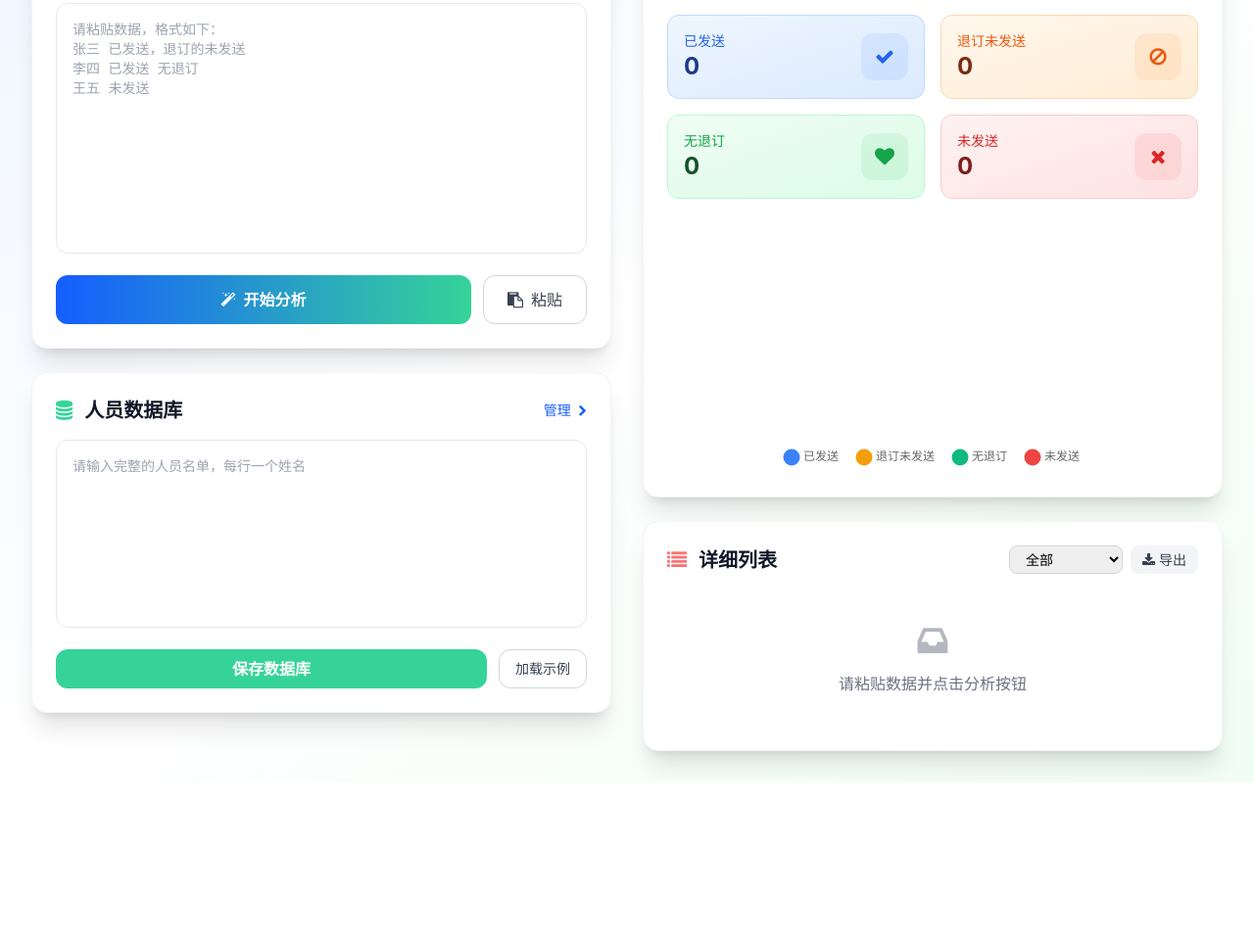
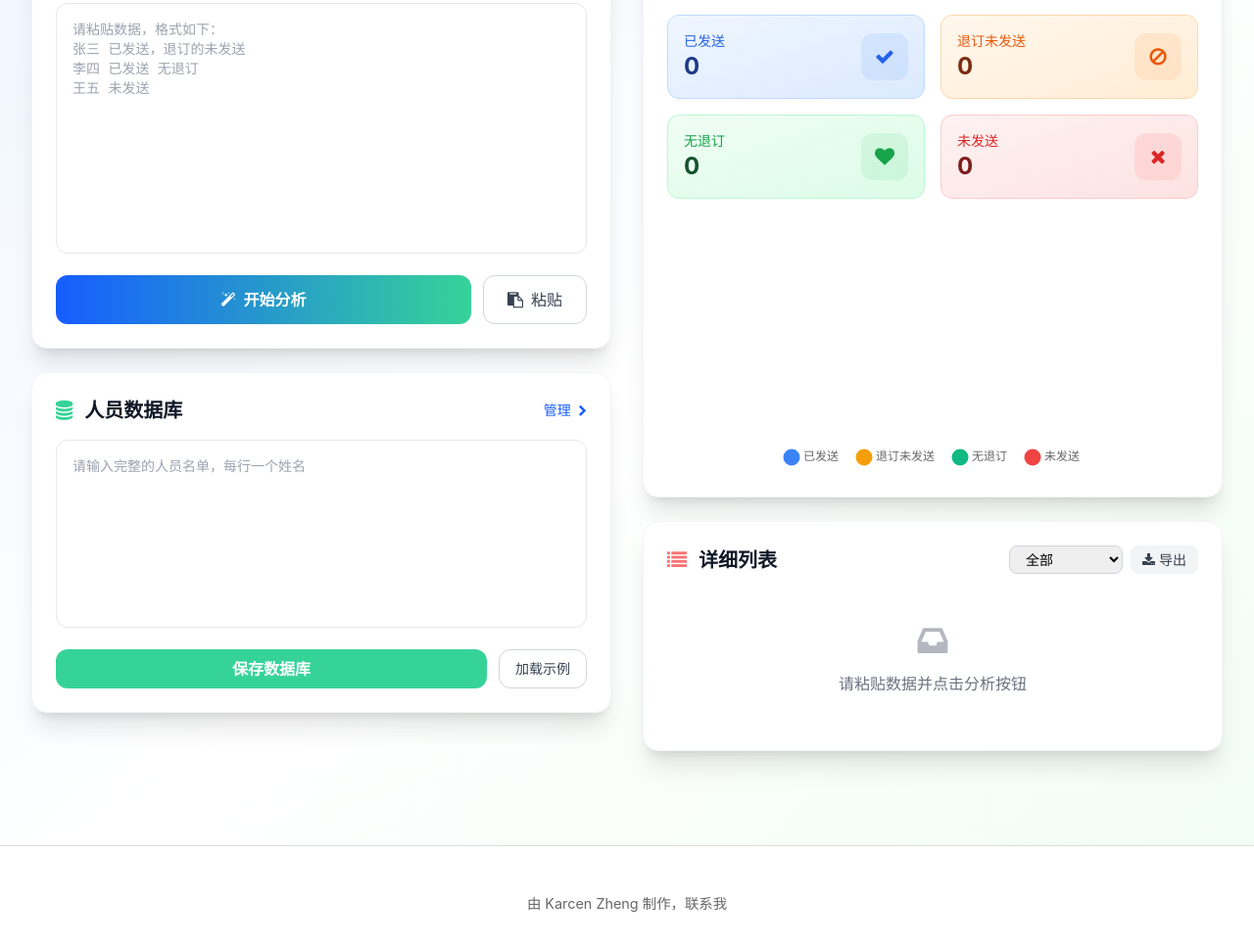
Before and after one commit to Karcen/rct-participant-tracker.github.io, a plain HTML site: page index.html in a window 1280 px wide. Shown: the part 163-1129 px from the top of the page at 98% size. Before the commit the page ends 962 px from the top, so only its background shows below. Drawn offline with nearby package versions, Linux system fonts and the light colour scheme.

Commit message:
Update index.html

```diff
--- a/index.html
+++ b/index.html
@@ -3,11 +3,26 @@
 <head>
     <meta charset="UTF-8">
     <meta name="viewport" content="width=device-width, initial-scale=1.0">
-    <title>疫苗RCT实验邮件统计系统</title>
+    <title>TJU&UIBE疫苗RCT实验统计系统</title>
     <script src="https://cdn.tailwindcss.com"></script>
     <link href="https://cdn.jsdelivr.net/npm/font-awesome@4.7.0/css/font-awesome.min.css" rel="stylesheet">
     <script src="https://cdn.jsdelivr.net/npm/chart.js@4.4.8/dist/chart.umd.min.js"></script>
+    <style>
+        /* Footer */
+        .footer {
+            text-align: center;
+            padding: 3rem 2rem 2rem;
+            color: #666;
+            font-size: 0.9rem;
+            border-top: 1px solid #ddd;
+            margin-top: 4rem;
+            background: #fff;
+        }
 
+        .footer-text {
+            font-style: italic;
+        }
+    </style>
     <script>
         tailwind.config = {
             theme: {
@@ -979,5 +994,9 @@
             }
         });
     </script>
+        <!-- 底部 -->
+    <footer class="footer">
+    由 Karcen Zheng 制作，<a href="https://karcen.github.io/zhengjiacheng.github.io/" target="_blank">联系我</a>
+	</footer>
 </body>
 </html>
```
